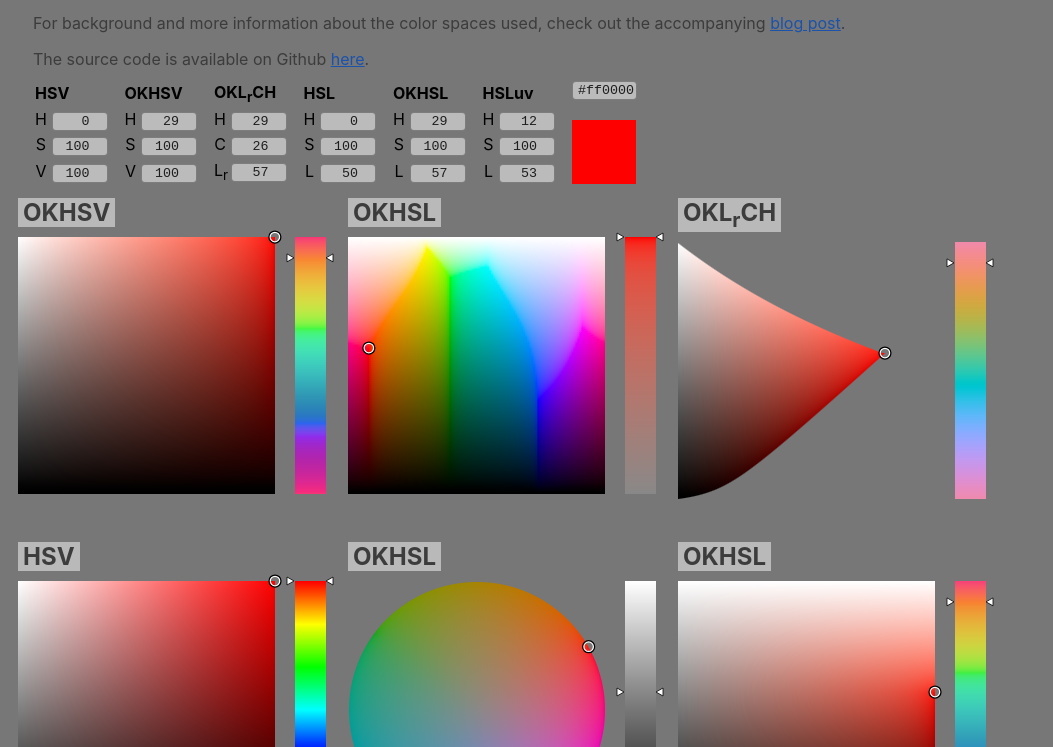
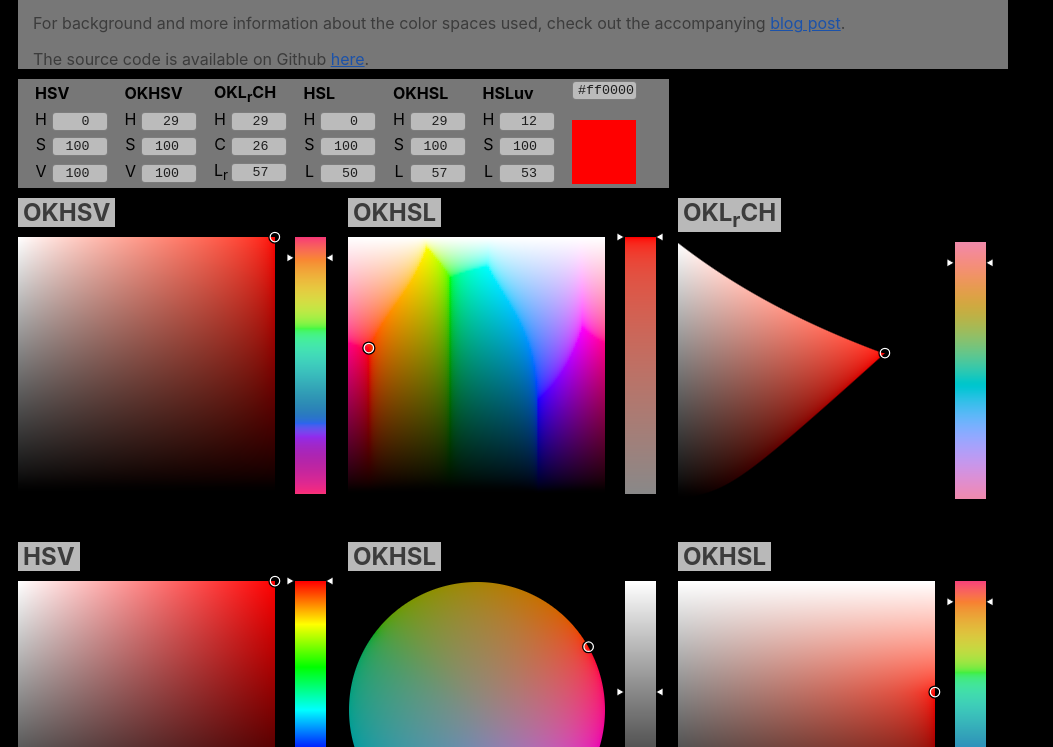
Before and after one commit to alexp-ans/ok-pickers, a plain HTML site: page index.html in a window 1280 px wide. Shown: the part 108-855 px from the top of the page, without its empty margins (0-1053 px from the left). Drawn offline with Linux system fonts and the light colour scheme.

Commit message:
Update style.css

```diff
--- a/style.css
+++ b/style.css
@@ -1,6 +1,6 @@
 body
 {
-    background-color: rgb(119,119,119);
+    background-color: rgb(0,0,0);
     font-family: BlinkMacSystemFont, -apple-system, "Segoe UI", "Roboto", "Oxygen", "Ubuntu", "Cantarell", "Fira Sans", "Droid Sans", "Helvetica Neue", "Helvetica", "Arial", sans-serif;
 }
 h2
```
